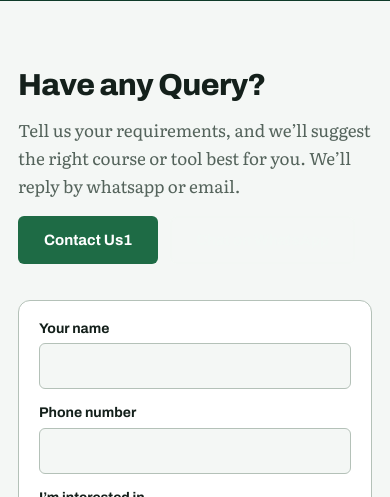
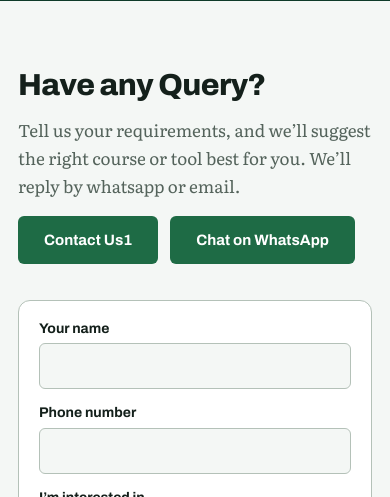
Before and after one commit to pvj19/pranil_django1, a Django app: page / in a window 390 px wide. Shown: the part 6003-6500 px from the top of the page. Run offline with Django 5.2, Linux system fonts and the light colour scheme.

Commit message:
Fix mobile header alignment with extra nav button

```diff
--- a/marketpath/templates/marketpath/index.html
+++ b/marketpath/templates/marketpath/index.html
@@ -218,7 +218,7 @@
 
       <div class="contact-quick-links" style="display:flex; gap:12px; margin-top:16px; flex-wrap:wrap;">
         <a class="btn btn-green" href="https://www.tradeonlevel.com/contact-us" target="_blank" rel="noopener">Contact Us1</a>
-        <a class="btn btn-line" href="https://wa.me/919898343029" target="_blank" rel="noopener">Chat on WhatsApp</a>
+        <a class="btn btn-green" href="https://wa.me/919898343029" target="_blank" rel="noopener">Chat on WhatsApp</a>
       </div>
     </div>
 
```
